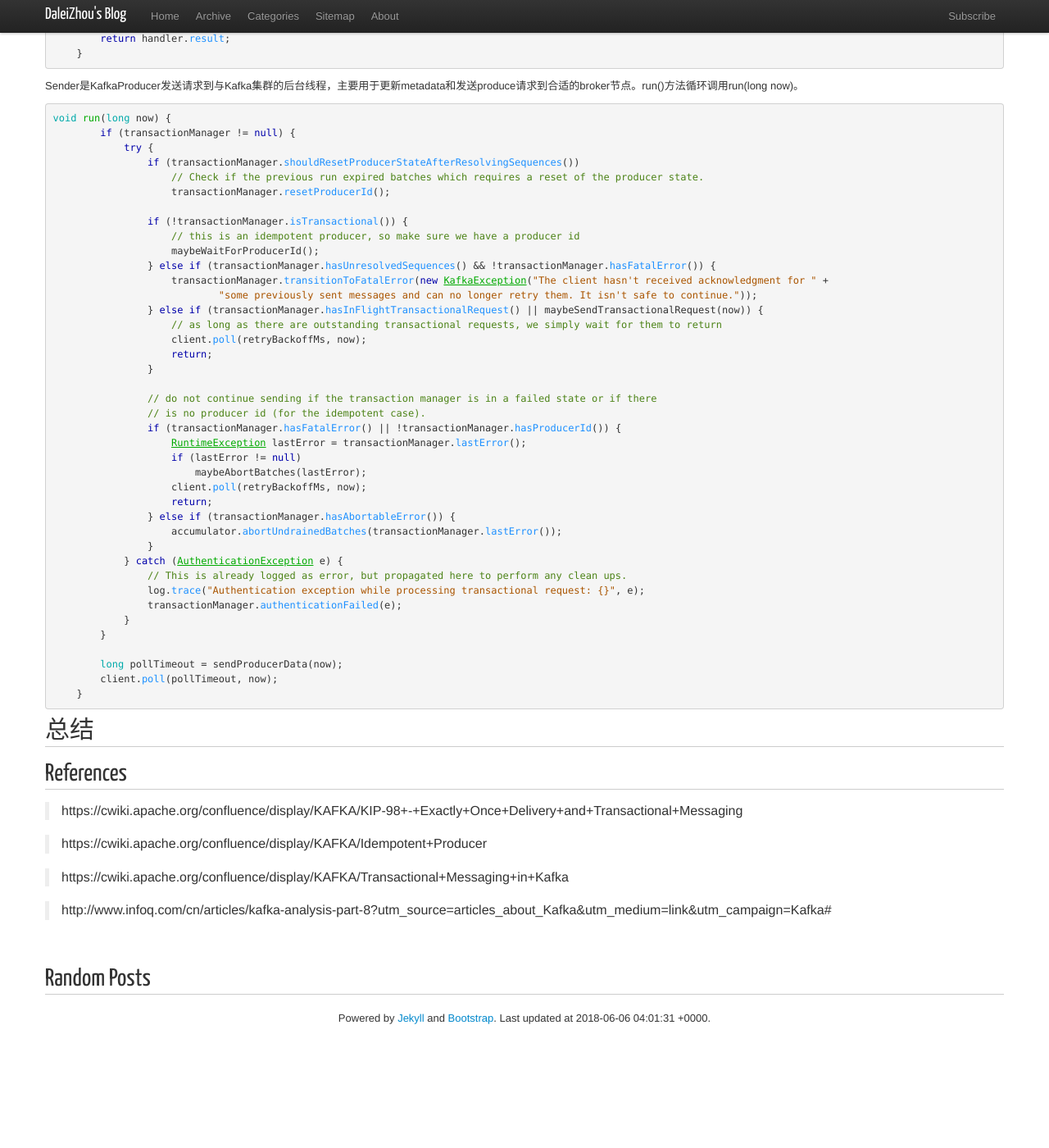
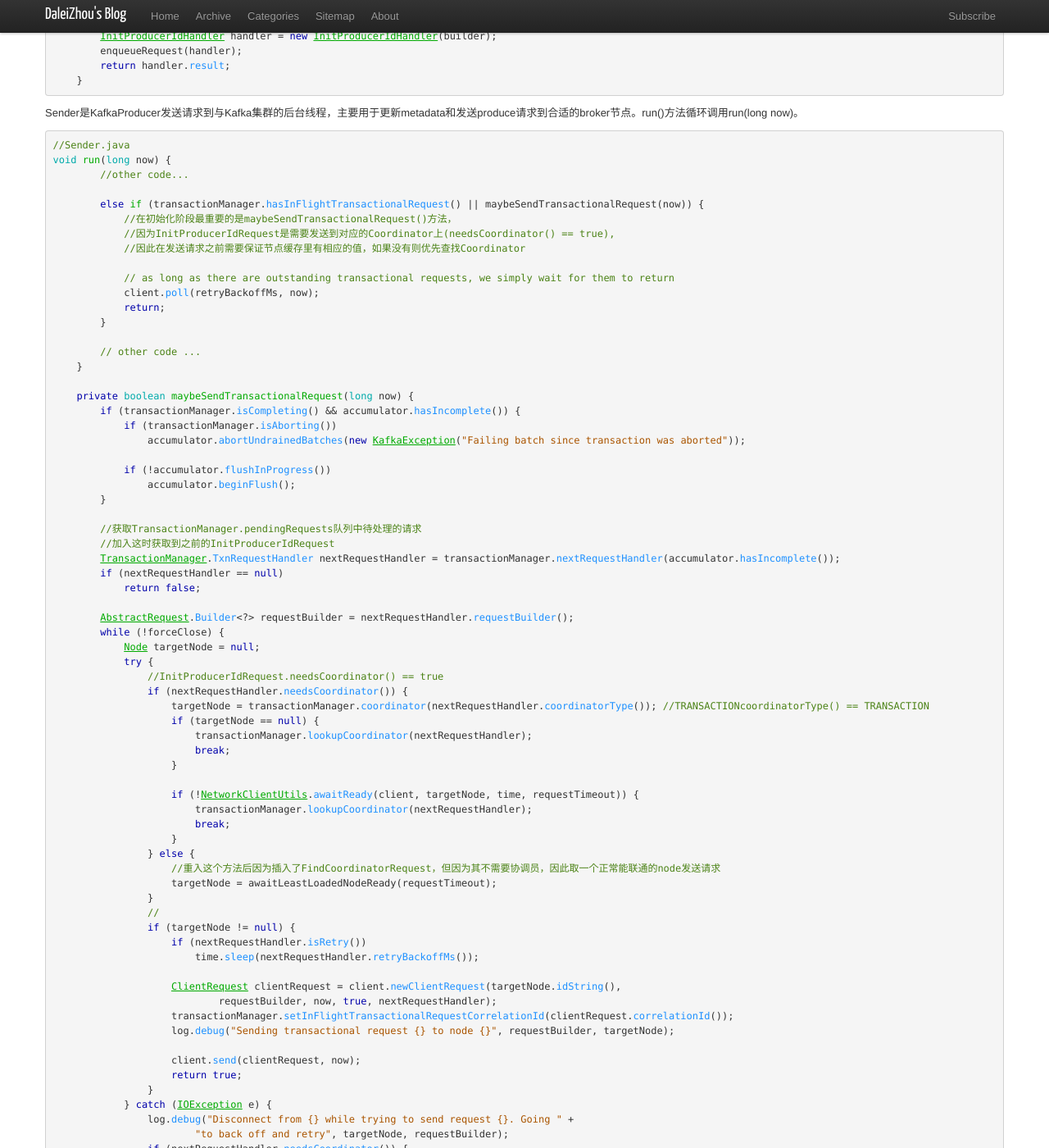
Before and after one commit to DaleiZhou/daleizhou.github.io, a Jekyll site: the page built from _posts/2018/2018-06-05-startup-of-Kafka.md, in a window 1280 px wide and 1400 px high, scrolled down 1263 px. Shown: the whole window at 82% size. Built offline with Jekyll 4.4.1, drawn with Linux system fonts in a browser that asks for light colours; nearby versions of some CDN libraries; comment, search, counter and statistics services are not loaded; before the commit the page ends 2554 px from its top, so only the background shows below that; some of the changed text lies outside the part shown.

Commit message:
kafka transaction

````diff
--- a/_posts/2018/2018-06-05-startup-of-Kafka.md
+++ b/_posts/2018/2018-06-05-startup-of-Kafka.md
@@ -19,8 +19,10 @@
 KafkaProducer.commitTransaction() // 提交事务
 KafkaProducer.abortTransaction() // 终止事务
 ```
+下面分别从客户端和服务端两个角度来看事务初始化过程。
 
-## initTransactions
+## KafkaProducer
+
 初始化事务时检查transactionManager，initTransactionsResult，如果initTransactionsResult为null(初始化过程中不为null)则修改状态并生成InitProducerIdRequest请求获取ProducerId和Epoch的值，用于事务交互过程中服务端进行事务处理。
 ```java
     public void initTransactions() {
@@ -62,51 +64,103 @@
 Sender是KafkaProducer发送请求到与Kafka集群的后台线程，主要用于更新metadata和发送produce请求到合适的broker节点。run()方法循环调用run(long now)。
 
 ```java
+//Sender.java
 void run(long now) {
-        if (transactionManager != null) {
-            try {
-                if (transactionManager.shouldResetProducerStateAfterResolvingSequences())
-                    // Check if the previous run expired batches which requires a reset of the producer state.
-                    transactionManager.resetProducerId();
+        //other code...
 
-                if (!transactionManager.isTransactional()) {
-                    // this is an idempotent producer, so make sure we have a producer id
-                    maybeWaitForProducerId();
-                } else if (transactionManager.hasUnresolvedSequences() && !transactionManager.hasFatalError()) {
-                    transactionManager.transitionToFatalError(new KafkaException("The client hasn't received acknowledgment for " +
-                            "some previously sent messages and can no longer retry them. It isn't safe to continue."));
-                } else if (transactionManager.hasInFlightTransactionalRequest() || maybeSendTransactionalRequest(now)) {
-                    // as long as there are outstanding transactional requests, we simply wait for them to return
-                    client.poll(retryBackoffMs, now);
-                    return;
-                }
+        else if (transactionManager.hasInFlightTransactionalRequest() || maybeSendTransactionalRequest(now)) {
+            //在初始化阶段最重要的是maybeSendTransactionalRequest()方法，
+            //因为InitProducerIdRequest是需要发送到对应的Coordinator上(needsCoordinator() == true),
+            //因此在发送请求之前需要保证节点缓存里有相应的值，如果没有则优先查找Coordinator
 
-                // do not continue sending if the transaction manager is in a failed state or if there
-                // is no producer id (for the idempotent case).
-                if (transactionManager.hasFatalError() || !transactionManager.hasProducerId()) {
-                    RuntimeException lastError = transactionManager.lastError();
-                    if (lastError != null)
-                        maybeAbortBatches(lastError);
-                    client.poll(retryBackoffMs, now);
-                    return;
-                } else if (transactionManager.hasAbortableError()) {
-                    accumulator.abortUndrainedBatches(transactionManager.lastError());
-                }
-            } catch (AuthenticationException e) {
-                // This is already logged as error, but propagated here to perform any clean ups.
-                log.trace("Authentication exception while processing transactional request: {}", e);
-                transactionManager.authenticationFailed(e);
-            }
+            // as long as there are outstanding transactional requests, we simply wait for them to return
+            client.poll(retryBackoffMs, now);
+            return;
         }
 
-        long pollTimeout = sendProducerData(now);
-        client.poll(pollTimeout, now);
+        // other code ...
+    }
+
+    private boolean maybeSendTransactionalRequest(long now) {
+        if (transactionManager.isCompleting() && accumulator.hasIncomplete()) {
+            if (transactionManager.isAborting())
+                accumulator.abortUndrainedBatches(new KafkaException("Failing batch since transaction was aborted"));
+
+            if (!accumulator.flushInProgress())
+                accumulator.beginFlush();
+        }
+
+        //获取TransactionManager.pendingRequests队列中待处理的请求
+        //加入这时获取到之前的InitProducerIdRequest
+        TransactionManager.TxnRequestHandler nextRequestHandler = transactionManager.nextRequestHandler(accumulator.hasIncomplete());
+        if (nextRequestHandler == null)
+            return false;
+
+        AbstractRequest.Builder<?> requestBuilder = nextRequestHandler.requestBuilder();
+        while (!forceClose) {
+            Node targetNode = null;
+            try {
+                //InitProducerIdRequest.needsCoordinator() == true
+                if (nextRequestHandler.needsCoordinator()) {
+                    targetNode = transactionManager.coordinator(nextRequestHandler.coordinatorType()); //TRANSACTIONcoordinatorType() == TRANSACTION
+                    if (targetNode == null) {
+                        transactionManager.lookupCoordinator(nextRequestHandler);
+                        break;
+                    }
+
+                    if (!NetworkClientUtils.awaitReady(client, targetNode, time, requestTimeout)) {
+                        transactionManager.lookupCoordinator(nextRequestHandler);
+                        break;
+                    }
+                } else {
+                    //重入这个方法后因为插入了FindCoordinatorRequest，但因为其不需要协调员，因此取一个正常能联通的node发送请求
+                    targetNode = awaitLeastLoadedNodeReady(requestTimeout);
+                }
+                //
+                if (targetNode != null) {
+                    if (nextRequestHandler.isRetry())
+                        time.sleep(nextRequestHandler.retryBackoffMs());
+
+                    ClientRequest clientRequest = client.newClientRequest(targetNode.idString(),
+                            requestBuilder, now, true, nextRequestHandler);
+                    transactionManager.setInFlightTransactionalRequestCorrelationId(clientRequest.correlationId());
+                    log.debug("Sending transactional request {} to node {}", requestBuilder, targetNode);
+
+                    client.send(clientRequest, now);
+                    return true;
+                }
+            } catch (IOException e) {
+                log.debug("Disconnect from {} while trying to send request {}. Going " +
+                        "to back off and retry", targetNode, requestBuilder);
+                if (nextRequestHandler.needsCoordinator()) {
+                    // We break here so that we pick up the FindCoordinator request immediately.
+                    transactionManager.lookupCoordinator(nextRequestHandler);
+                    break;
+                }
+            }
+
+            time.sleep(retryBackoffMs);
+            metadata.requestUpdate(); //如果执行到这里说明没有直接return出去，需要再次进行循环，这里更新metadata
+        }
+
+        transactionManager.retry(nextRequestHandler);
+        return true;
     }
 ```
+从源码上看出在maybeSendTransactionalRequest()方法中如果事务协调node为null或不是ready状态则在transactionManager.lookupCoordinator()中插入发送FindCoordinatorRequest请求，重入maybeSendTransactionalRequest方法后随便一个正常的node就可以进行查找事务协调节点。时限取出来的InitProducerIdRequest请求会重新放到发送队列中。再重入时会因为协调员存在而完成初始化ProducerId,Epoch的请求。
+FindCoordinatorHandler的回调很简单，更新TransactionManager.transactionCoordinator用于Producer的事务处理。InitProducerIdHandler回调主要是更新本地ProducerId，epoch，并且修改事务状态为Ready。通过ProducerId，epoch就可以进行跨session的事务控制。
+
+至此客户端部分事务初始化介绍完毕。
+
+## KafkaApis
+
+事务初始化阶段Producer主要发送了FindCoordinatorRequest，InitProducerIdHandler来确定协调node和获取ProducerIdAndEpoch。
+
+### FindCoordinatorRequest处理
+
+### InitProducerIdHandler处理
 
 ## 总结
-
-
 
 ## References
 
````
